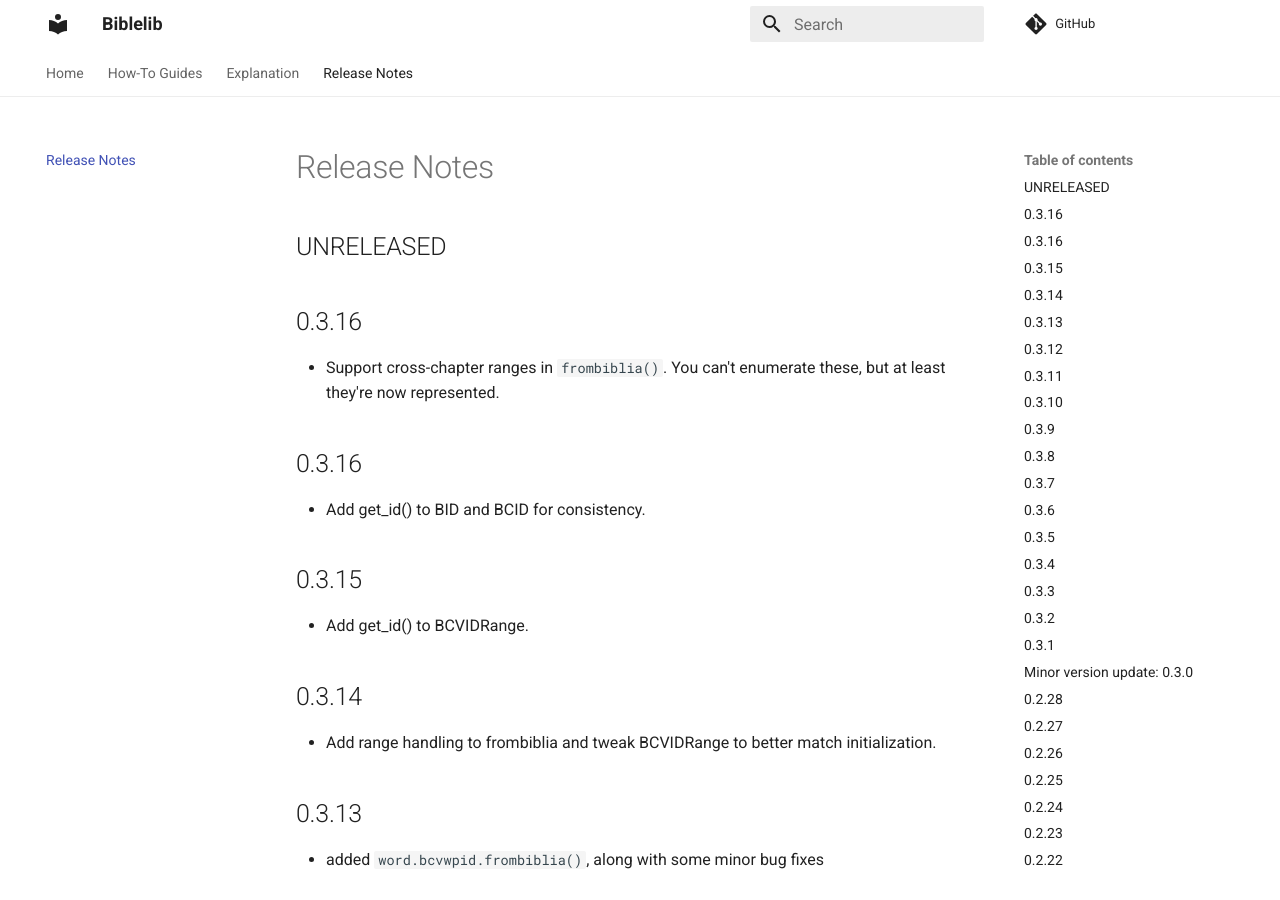
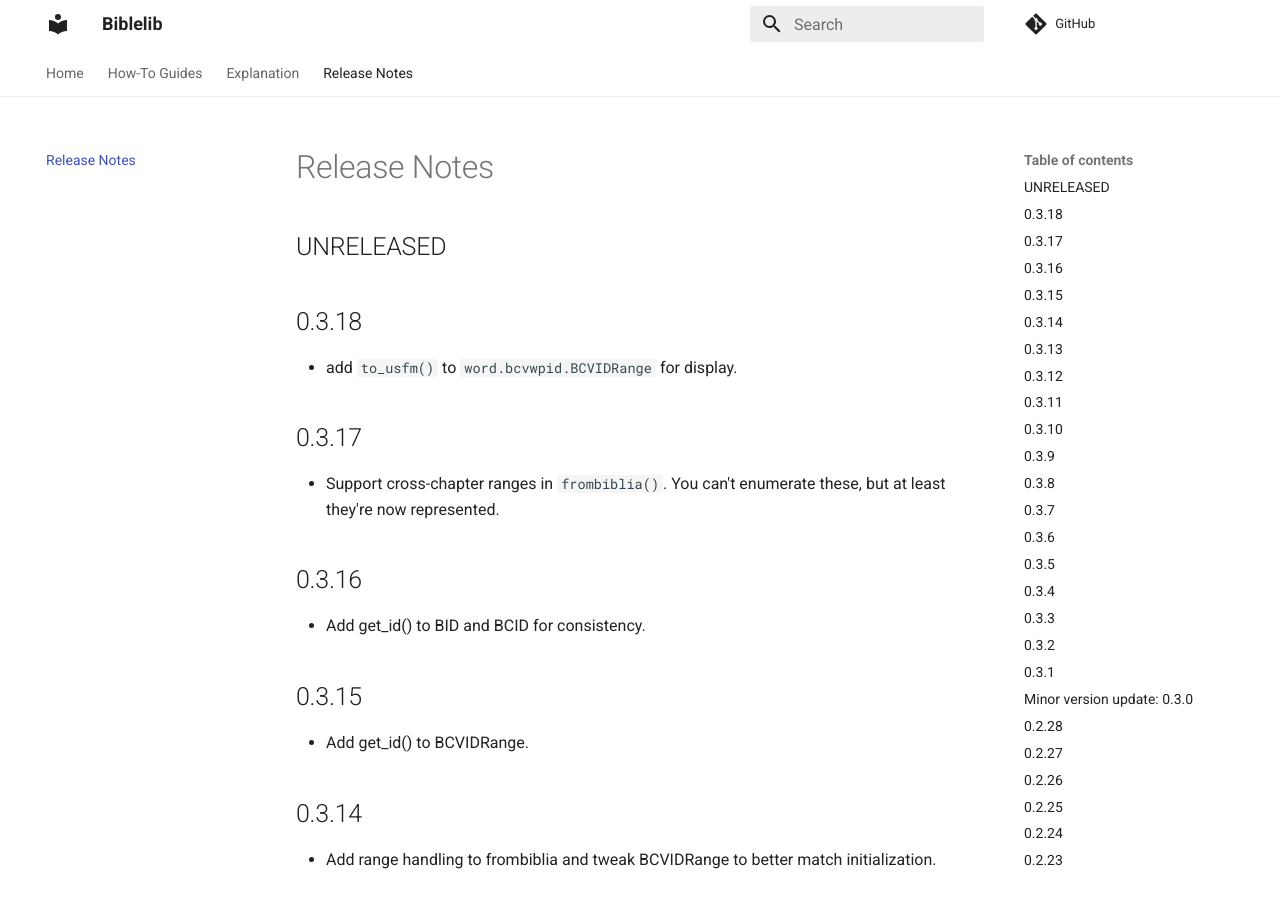
Before and after one commit to Clear-Bible/Biblelib, an MkDocs documentation site: the page built from docs/ReleaseNotes.md, in a window 1280 px wide and 900 px high. Built offline with MkDocs 1.6.1 and Material for MkDocs 9.7.7, drawn with Linux system fonts in a browser that asks for light colours; comment, search, counter and statistics services are not loaded.

Commit message:
v 0.3.18

```diff
--- a/docs/ReleaseNotes.md
+++ b/docs/ReleaseNotes.md
@@ -2,7 +2,11 @@
 
 ## UNRELEASED
 
-## 0.3.16
+## 0.3.18
+
+- add `to_usfm()` to `word.bcvwpid.BCVIDRange` for display.
+
+## 0.3.17
 
 - Support cross-chapter ranges in `frombiblia()`. You can't enumerate
   these, but at least they're now represented.
```
